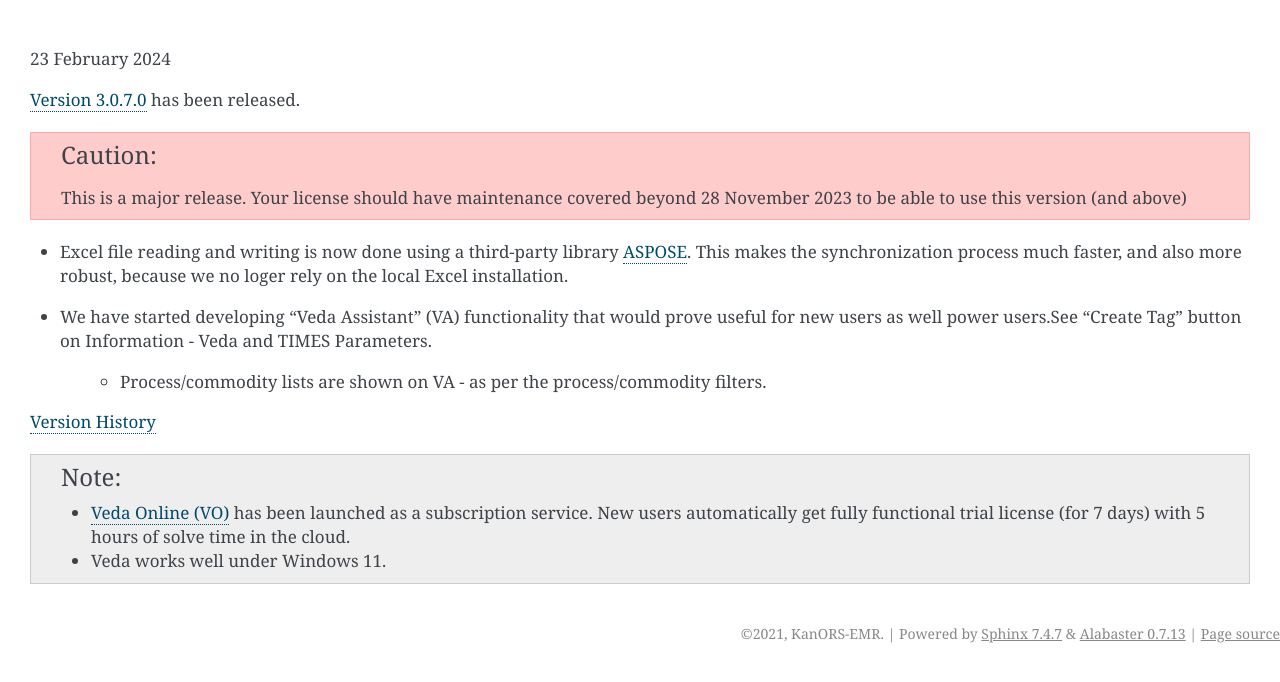
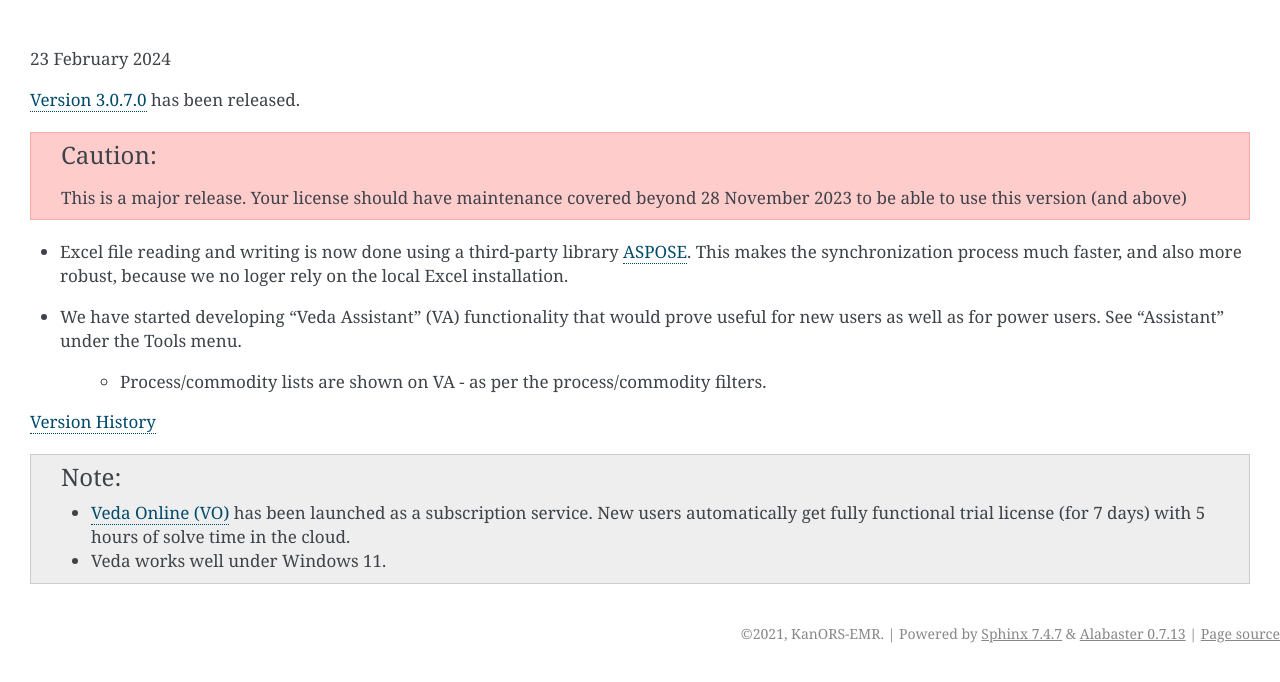
Before and after one commit to kanors-emr/Veda-start-page-news, a Sphinx documentation site: the page built from docs/source/index.rst, in a window 1280 px wide. Shown: the top 682 px of the page. Built offline with Sphinx 7.4.7, drawn with Linux system fonts in a browser that asks for light colours.

Commit message:
no message

```diff
--- a/docs/source/index.rst
+++ b/docs/source/index.rst
@@ -14,7 +14,7 @@
 
 
 * Excel file reading and writing is now done using a third-party library `ASPOSE <https://products.aspose.com/cells/>`_. This makes the synchronization process much faster, and also more robust, because we no loger rely on the local Excel installation.
-* We have started developing "Veda Assistant" (VA) functionality that would prove useful for new users as well power users.See "Create Tag" button on Information - Veda and TIMES Parameters.
+* We have started developing "Veda Assistant" (VA) functionality that would prove useful for new users as well as for power users. See "Assistant" under the Tools menu.
 
    * Process/commodity lists are shown on VA - as per the process/commodity filters.
 
```
